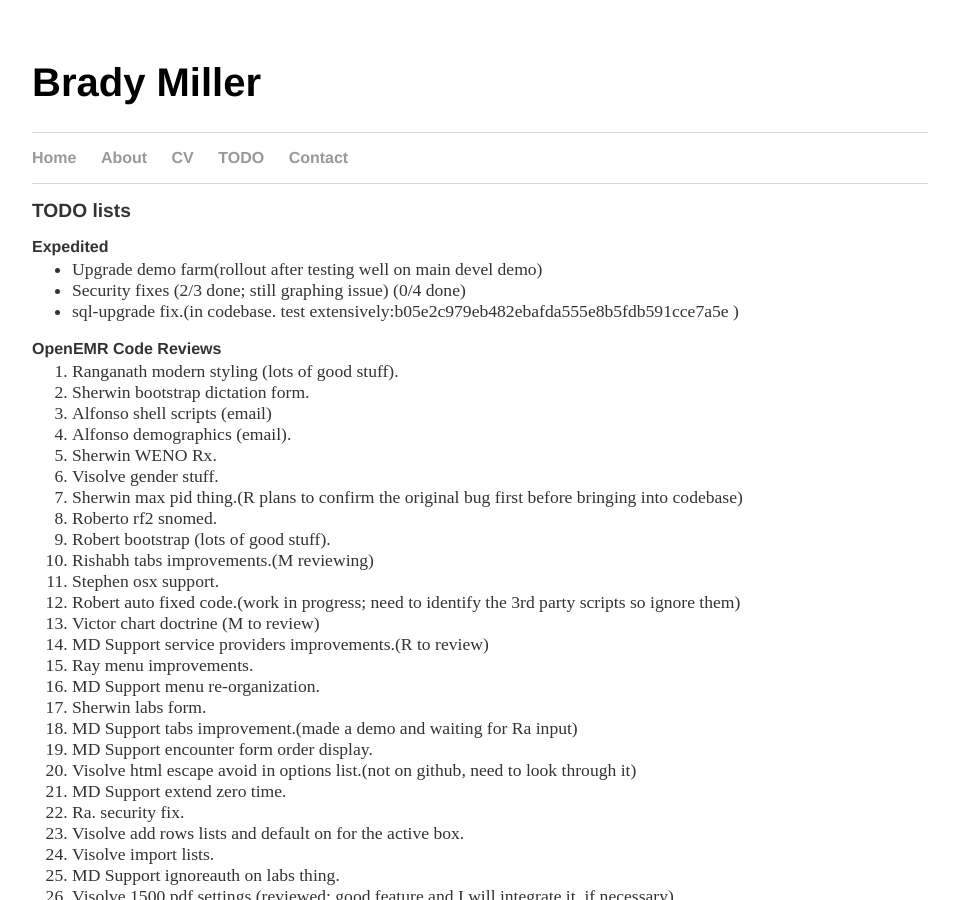
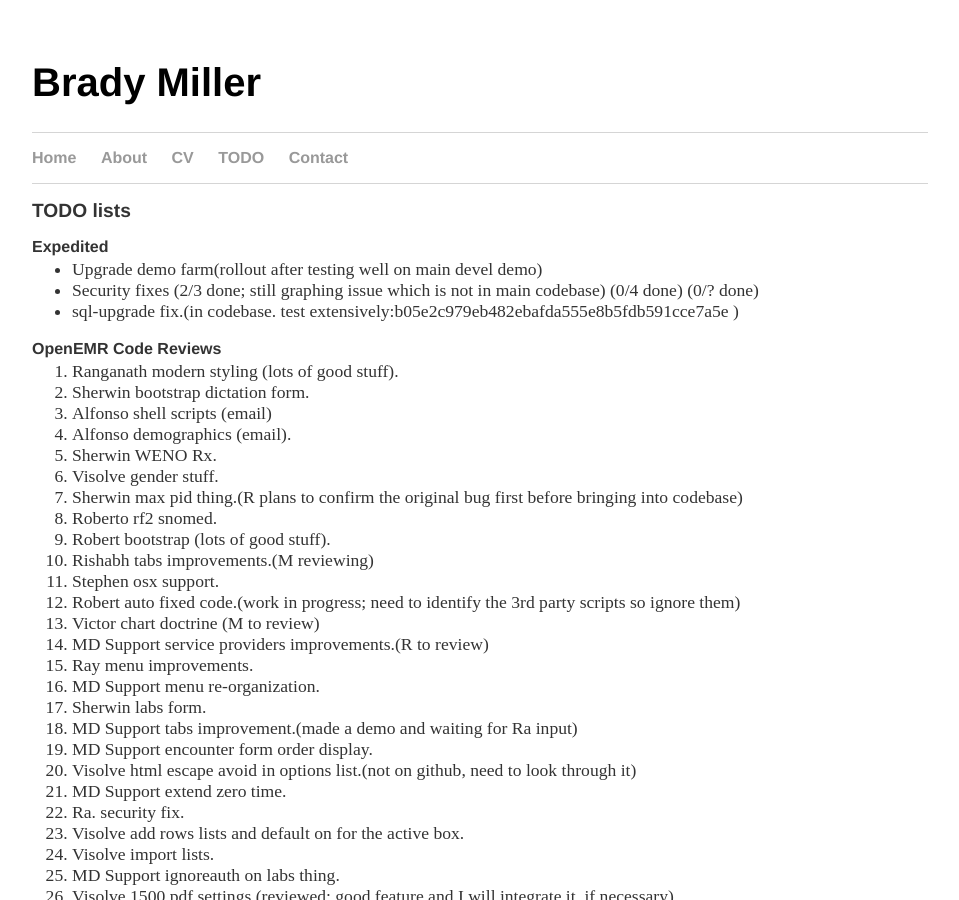
Before and after one commit to bradymiller/bradymiller.github.io, a Jekyll site: the page built from todo/index.md, in a window 1280 px wide and 900 px high. Shown: the whole window, without its empty margins (160-1119 px from the left). Built offline with Jekyll 4.4.1, drawn with Linux system fonts in a browser that asks for light colours; our own code applies the rules of GitHub Pages for plain Markdown files.

Commit message:
Create index.md

```diff
--- a/todo/index.md
+++ b/todo/index.md
@@ -5,7 +5,7 @@
 
 ### Expedited
 * Upgrade demo farm(rollout after testing well on main devel demo)
-* Security fixes (2/3 done; still graphing issue) (0/4 done)
+* Security fixes (2/3 done; still graphing issue which is not in main codebase) (0/4 done) (0/? done)
 * sql-upgrade fix.(in codebase. test extensively:b05e2c979eb482ebafda555e8b5fdb591cce7a5e )
 
 ### OpenEMR Code Reviews
```
